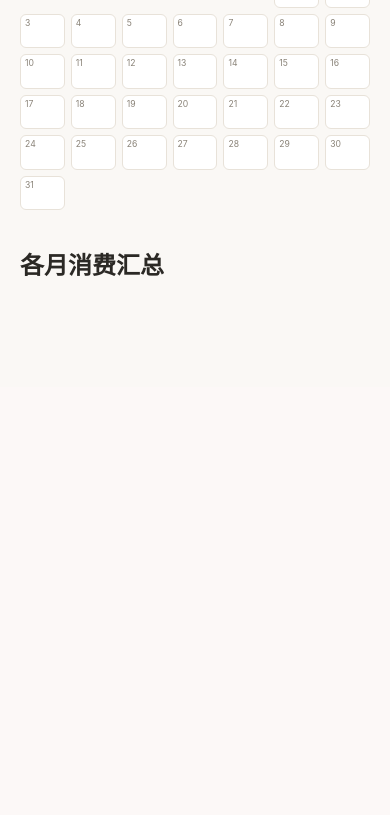
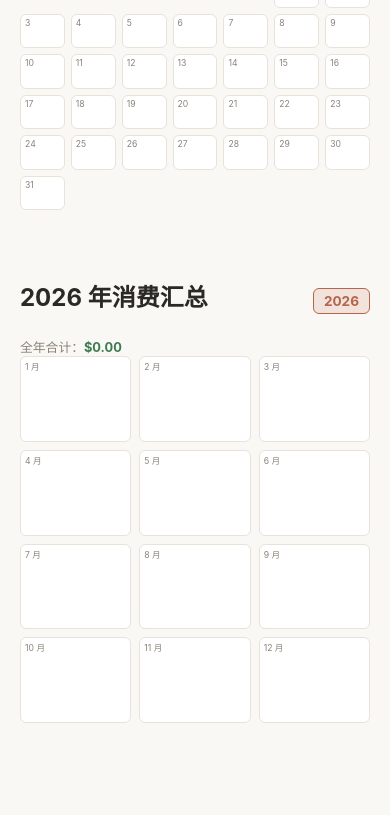
Before and after one commit to warriorbrant/shuying-tracker, a Flask app: page /expenses in a window 390 px wide. Shown: the part 1342-2157 px from the top of the page. Before the commit the page ends 1618 px from the top, so only its background shows below. Run offline with Flask 3, Linux system fonts and the light colour scheme; the visitor is signed in with stand-in values (Sample User, id 1); data comes from the database, SQL or seed files in the repository; tables that the repository leaves empty hold one stand-in row (values such as "Sample post"); some libraries are stand-ins or nearby versions.

Commit message:
Monthly summary is now a 12-month year calendar with a year switcher
Replaces the flat list with a proper year-at-a-glance grid (12 months,
net spend per cell, click through to that month's day calendar).
Added a year tab switcher above it with its own per-year total.

Co-Authored-By: Claude Sonnet 5 <noreply@anthropic.com>

```diff
--- a/app.py
+++ b/app.py
@@ -1914,7 +1914,17 @@ def expenses():
     stats = bank.summarize(tx_list)
     daily_spending = bank.build_daily_spending(tx_list)
     weeks = bank.build_month_calendar(year, month, daily_spending)
-    month_summary = bank.build_month_summary(daily_spending)
+
+    years = bank.list_years(daily_spending)
+    if not years:
+        years = [today.year]
+    summary_year = to_int(request.args.get("summary_year"), year) or year
+    if summary_year not in years:
+        summary_year = years[0]
+    year_calendar = bank.build_year_calendar(summary_year, daily_spending)
+    year_spend_total = bank.year_total(summary_year, daily_spending)
+    for m in year_calendar:
+        m["label"] = date(2000, m["month"], 1).strftime("%b") if g.lang == "en" else f"{m['month']} 月"
 
     prev_year, prev_month = (year, month - 1) if month > 1 else (year - 1, 12)
     next_year, next_month = (year, month + 1) if month < 12 else (year + 1, 1)
@@ -1924,12 +1934,6 @@ def expenses():
         if g.lang == "en"
         else f"{year} 年 {month} 月消费日历"
     )
-    for m in month_summary:
-        m["label"] = (
-            date(m["year"], m["month"], 1).strftime("%b %Y")
-            if g.lang == "en"
-            else f"{m['year']} 年 {m['month']} 月"
-        )
 
     return render_template(
         "expenses.html",
@@ -1938,7 +1942,10 @@ def expenses():
         cur_month=month,
         month_heading=month_heading,
         weeks=weeks,
-        month_summary=month_summary,
+        years=years,
+        summary_year=summary_year,
+        year_calendar=year_calendar,
+        year_spend_total=year_spend_total,
         stats=stats,
         prev_year=prev_year,
         prev_month=prev_month,
--- a/bank.py
+++ b/bank.py
@@ -213,12 +213,25 @@ def build_month_calendar(year, month, daily_spending):
     return weeks
 
 
-def build_month_summary(daily_spending):
-    totals = defaultdict(float)
+def list_years(daily_spending):
+    """Every year with at least one day of spending data, most recent first."""
+    return sorted({int(d[:4]) for d in daily_spending.keys()}, reverse=True)
+
+
+def build_year_calendar(year, daily_spending):
+    """12 cells, Jan-Dec, each the month's net spend (None if no data that
+    month) -- a year-at-a-glance view to sit alongside the day-level
+    calendar rather than a flat list, so multiple years of history are easy
+    to page through and compare."""
+    monthly = defaultdict(float)
+    has_data = set()
     for d, spend in daily_spending.items():
-        totals[d[:7]] += spend
-    months = []
-    for ym in sorted(totals.keys(), reverse=True):
-        y, m = ym.split("-")
-        months.append({"year": int(y), "month": int(m), "spend": totals[ym]})
-    return months
+        if int(d[:4]) == year:
+            mm = int(d[5:7])
+            monthly[mm] += spend
+            has_data.add(mm)
+    return [{"month": m, "spend": monthly[m] if m in has_data else None} for m in range(1, 13)]
+
+
+def year_total(year, daily_spending):
+    return sum(spend for d, spend in daily_spending.items() if int(d[:4]) == year)
--- a/changelog.py
+++ b/changelog.py
@@ -2379,4 +2379,23 @@ CHANGELOG = [
         "lines_changed": 20,
         "estimated": False,
     },
+    {
+        "date": "2026-08-07",
+        "title": "各月消费汇总改成 12 个月的年度日历，可以切换年份看 2025/2026",
+        "title_en": "Monthly summary is now a 12-month year calendar with a year switcher",
+        "summary": (
+            "原来的「各月消费汇总」是个平铺的列表，改成跟日历一样的年度视图：12 个月排成一个格子，"
+            "每个月净消费多少一眼看出来，点哪个月直接跳到那个月的消费日历；上面加了年份切换（比如 2025/"
+            "2026），每年也有自己的全年合计。"
+        ),
+        "summary_en": (
+            "The old \"monthly spending summary\" was a flat list; now it's a proper year-at-a-glance "
+            "calendar -- 12 months laid out in a grid, net spend per month visible immediately, click any "
+            "month to jump straight to its day-level calendar. Added a year switcher (e.g. 2025/2026) above "
+            "it, each year showing its own full-year total."
+        ),
+        "image": None,
+        "lines_changed": 90,
+        "estimated": False,
+    },
 ]
--- a/static/style.css
+++ b/static/style.css
@@ -1578,6 +1578,42 @@ button {
   font-weight: 600;
 }
 
+.year-tab {
+  padding: 4px 10px;
+  border: 1px solid var(--border);
+  border-radius: 6px;
+  text-decoration: none;
+  color: var(--text);
+  font-size: 0.85rem;
+}
+
+.year-tab:hover {
+  border-color: var(--accent);
+}
+
+.year-tab-active {
+  border-color: var(--accent);
+  background: var(--accent-soft);
+  font-weight: 700;
+  color: var(--accent);
+}
+
+.exp-year-grid {
+  display: grid;
+  grid-template-columns: repeat(4, 1fr);
+  gap: 8px;
+}
+
+.exp-year-month {
+  text-decoration: none;
+  color: inherit;
+  cursor: pointer;
+}
+
+@media (max-width: 640px) {
+  .exp-year-grid { grid-template-columns: repeat(3, 1fr); }
+}
+
 .reset-link-code {
   display: inline-block;
   word-break: break-all;
--- a/templates/expenses.html
+++ b/templates/expenses.html
@@ -94,18 +94,31 @@
 </section>
 
 <section class="log-section">
-  <h2>{{ tr('各月消费汇总') }}</h2>
-  <ul class="pnl-month-list">
-    {% for m in month_summary %}
-    <li>
-      <a class="pnl-month-row {{ 'pnl-month-active' if m.year == cur_year and m.month == cur_month else '' }}"
-         href="{{ url_for('expenses', year=m.year, month=m.month) }}">
-        <span>{{ m.label }}</span>
-        <strong class="{{ 'pnl-negative' if m.spend > 0 else 'pnl-positive' }}">{{ (-m.spend) | money }}</strong>
-      </a>
-    </li>
+  <div class="changelog-header-row">
+    <h2>{{ tr('{y} 年消费汇总', y=summary_year) }}</h2>
+    <div class="pnl-month-nav">
+      {% for y in years %}
+        <a class="year-tab {{ 'year-tab-active' if y == summary_year else '' }}"
+           href="{{ url_for('expenses', year=cur_year, month=cur_month, summary_year=y) }}">{{ y }}</a>
+      {% endfor %}
+    </div>
+  </div>
+  <p class="hint">{{ tr('全年合计：') }}<strong class="{{ 'pnl-negative' if year_spend_total > 0 else 'pnl-positive' }}">{{ (-year_spend_total) | money }}</strong></p>
+  <div class="exp-year-grid">
+    {% for m in year_calendar %}
+      {% if m.spend is none %}
+        <div class="pnl-day">
+          <span class="pnl-day-num">{{ m.label }}</span>
+        </div>
+      {% else %}
+        <a class="pnl-day exp-year-month {{ 'pnl-day-loss' if m.spend > 0 else 'pnl-day-win' }}"
+           href="{{ url_for('expenses', year=summary_year, month=m.month) }}">
+          <span class="pnl-day-num">{{ m.label }}</span>
+          <span class="pnl-day-amount">{{ (-m.spend) | money }}</span>
+        </a>
+      {% endif %}
     {% endfor %}
-  </ul>
+  </div>
 </section>
 
 {% endif %}
--- a/translations.py
+++ b/translations.py
@@ -463,6 +463,8 @@ TR = {
     "周日": "Sun",
     "周六": "Sat",
     "各月消费汇总": "Monthly Spending",
+    "{y} 年消费汇总": "{y} Spending Summary",
+    "全年合计：": "Year total: ",
 
     # --- trading.html ---
     "交易盈亏": "Trading P&L",
```
Also changed, not shown: README.md.
